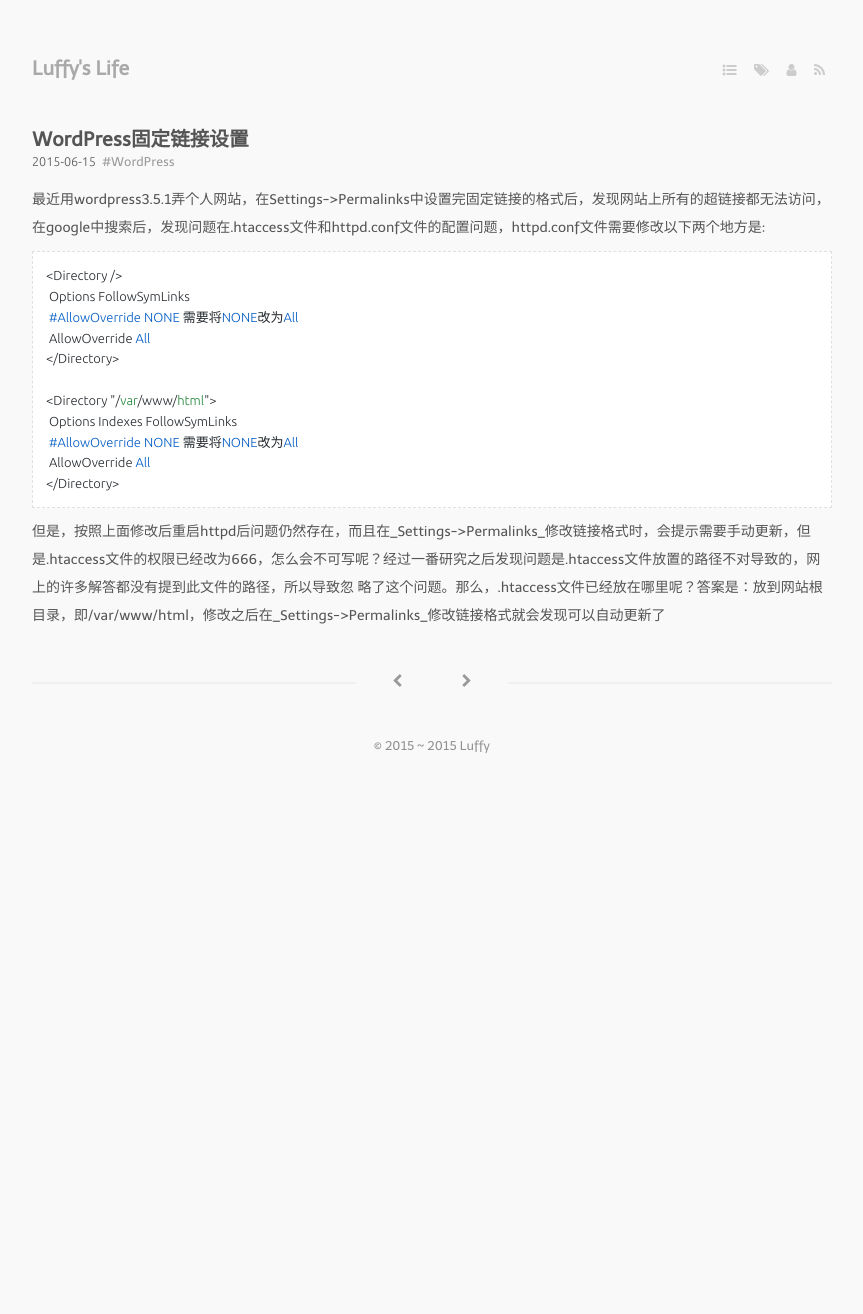
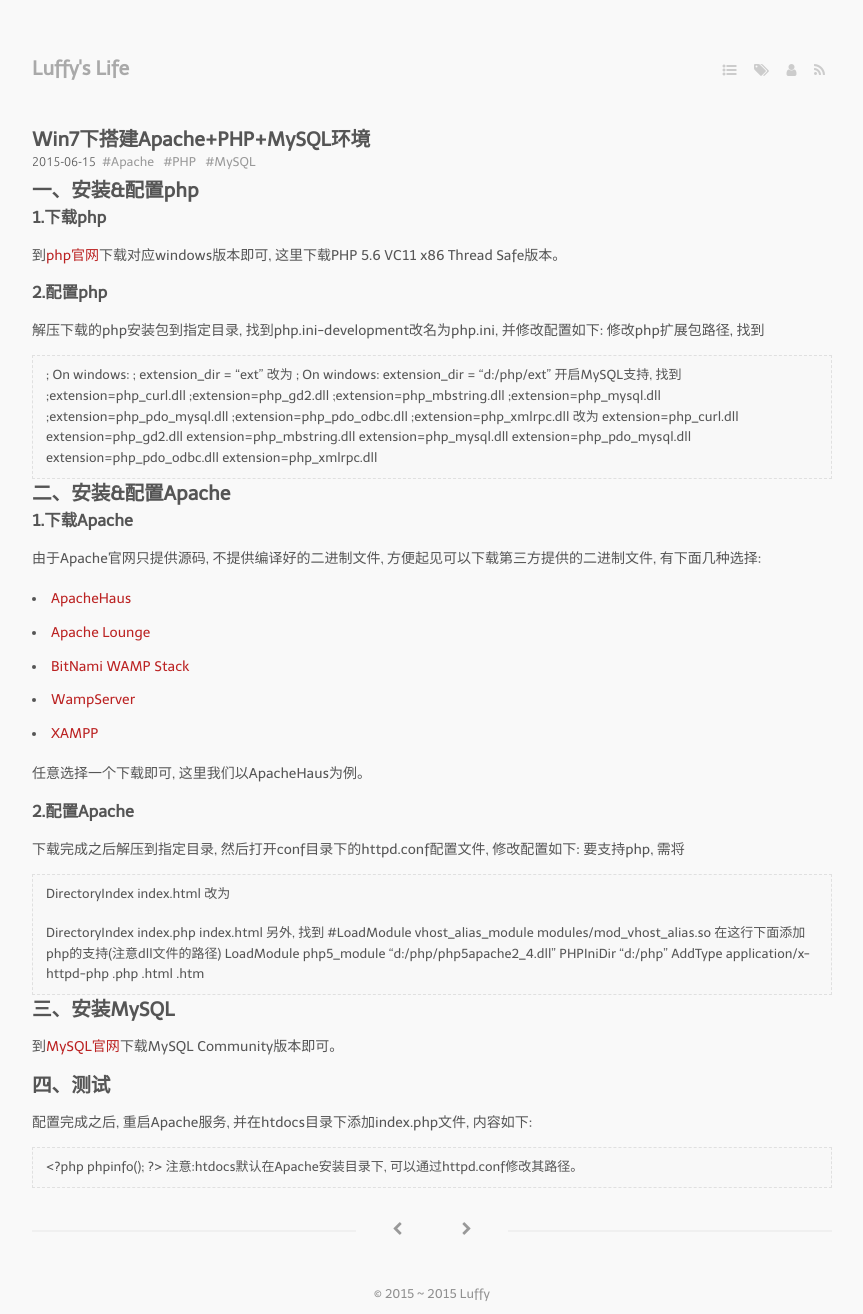
Before and after one commit to luffy0908/luffy0908.github.io, a Jekyll site: the page built from _posts/2015-06-15-Win7下搭建Apache+PHP+MySQL环境.md, in a window 1280 px wide. Shown: the whole page, without its empty margins (208-1071 px from the left). Built offline with Jekyll 4.4.1, drawn with Linux system fonts in a browser that asks for light colours; nearby versions of some CDN libraries; Markdown is read by kramdown in place of the engine named in the settings; before the commit the page ends 900 px from its top, so only the background shows below that.

Commit message:
New Post

```diff
--- a/_posts/2015-06-15-Win7下搭建Apache+PHP+MySQL环境.md
+++ b/_posts/2015-06-15-Win7下搭建Apache+PHP+MySQL环境.md
@@ -1,24 +1,74 @@
 ---
-title: WordPress固定链接设置
+title: Win7下搭建Apache+PHP+MySQL环境
 layout: post
-guid: urn:uuid:76b015c2-1287-452c-a746-561d12fb70a1
+guid: urn:uuid:76b015c2-1287-452c-c746-561g12fb70a1
 tags:
-  - WordPress
+  - Apache
+  - PHP
+  - MySQL
 ---
 
-最近用wordpress3.5.1弄个人网站，在Settings->Permalinks中设置完固定链接的格式后，发现网站上所有的超链接都无法访问，在google中搜索后，发现问题在.htaccess文件和httpd.conf文件的配置问题，httpd.conf文件需要修改以下两个地方是:
+## 一、安装&配置php
 
-    <Directory />
-     Options FollowSymLinks
-     #AllowOverride NONE 需要将NONE改为All
-     AllowOverride All
-    </Directory>
+### 1.下载php
+到[php官网](http://windows.php.net/download#php-5.6)下载对应windows版本即可, 这里下载PHP 5.6 VC11 x86 Thread Safe版本。
 
-    <Directory "/var/www/html">
-     Options Indexes FollowSymLinks
-     #AllowOverride NONE 需要将NONE改为All
-     AllowOverride All
-    </Directory>
+### 2.配置php
+解压下载的php安装包到指定目录, 找到php.ini-development改名为php.ini, 并修改配置如下:
+修改php扩展包路径, 找到
+> ; On windows:
+> ; extension_dir = "ext"
+改为
+> ; On windows:
+> extension_dir = "d:/php/ext"
+开启MySQL支持, 找到
+> ;extension=php_curl.dll
+> ;extension=php_gd2.dll
+> ;extension=php_mbstring.dll
+> ;extension=php_mysql.dll
+> ;extension=php_pdo_mysql.dll
+> ;extension=php_pdo_odbc.dll
+> ;extension=php_xmlrpc.dll
+改为
+> extension=php_curl.dll
+> extension=php_gd2.dll
+> extension=php_mbstring.dll
+> extension=php_mysql.dll
+> extension=php_pdo_mysql.dll
+> extension=php_pdo_odbc.dll
+> extension=php_xmlrpc.dll
 
-但是，按照上面修改后重启httpd后问题仍然存在，而且在_Settings->Permalinks_修改链接格式时，会提示需要手动更新，但是.htaccess文件的权限已经改为666，怎么会不可写呢？经过一番研究之后发现问题是.htaccess文件放置的路径不对导致的，网上的许多解答都没有提到此文件的路径，所以导致忽
-略了这个问题。那么，.htaccess文件已经放在哪里呢？答案是：放到网站根目录，即/var/www/html，修改之后在_Settings->Permalinks_修改链接格式就会发现可以自动更新了
+## 二、安装&配置Apache
+
+### 1.下载Apache
+由于Apache官网只提供源码, 不提供编译好的二进制文件, 方便起见可以下载第三方提供的二进制文件, 有下面几种选择:
+
+* [ApacheHaus](http://www.apachehaus.com/cgi-bin/download.plx)
+* [Apache Lounge](http://www.apachelounge.com/download/)
+* [BitNami WAMP Stack](https://bitnami.com/stack/wamp)
+* [WampServer](http://www.wampserver.com)
+* [XAMPP](https://www.apachefriends.org/index.html)
+
+任意选择一个下载即可, 这里我们以ApacheHaus为例。
+
+### 2.配置Apache
+下载完成之后解压到指定目录, 然后打开conf目录下的httpd.conf配置文件, 修改配置如下:
+要支持php, 需将
+> DirectoryIndex index.html
+改为
+>
+DirectoryIndex index.php index.html
+另外, 找到
+> #LoadModule vhost_alias_module modules/mod_vhost_alias.so
+在这行下面添加php的支持(注意dll文件的路径)
+> LoadModule php5_module "d:/php/php5apache2_4.dll"
+> PHPIniDir "d:/php"
+> AddType application/x-httpd-php .php .html .htm
+
+## 三、安装MySQL
+到[MySQL官网](http://dev.mysql.com/downloads/mysql/)下载MySQL Community版本即可。
+
+## 四、测试
+配置完成之后, 重启Apache服务, 并在htdocs目录下添加index.php文件, 内容如下:
+> <?php phpinfo(); ?>
+注意:htdocs默认在Apache安装目录下, 可以通过httpd.conf修改其路径。
```
